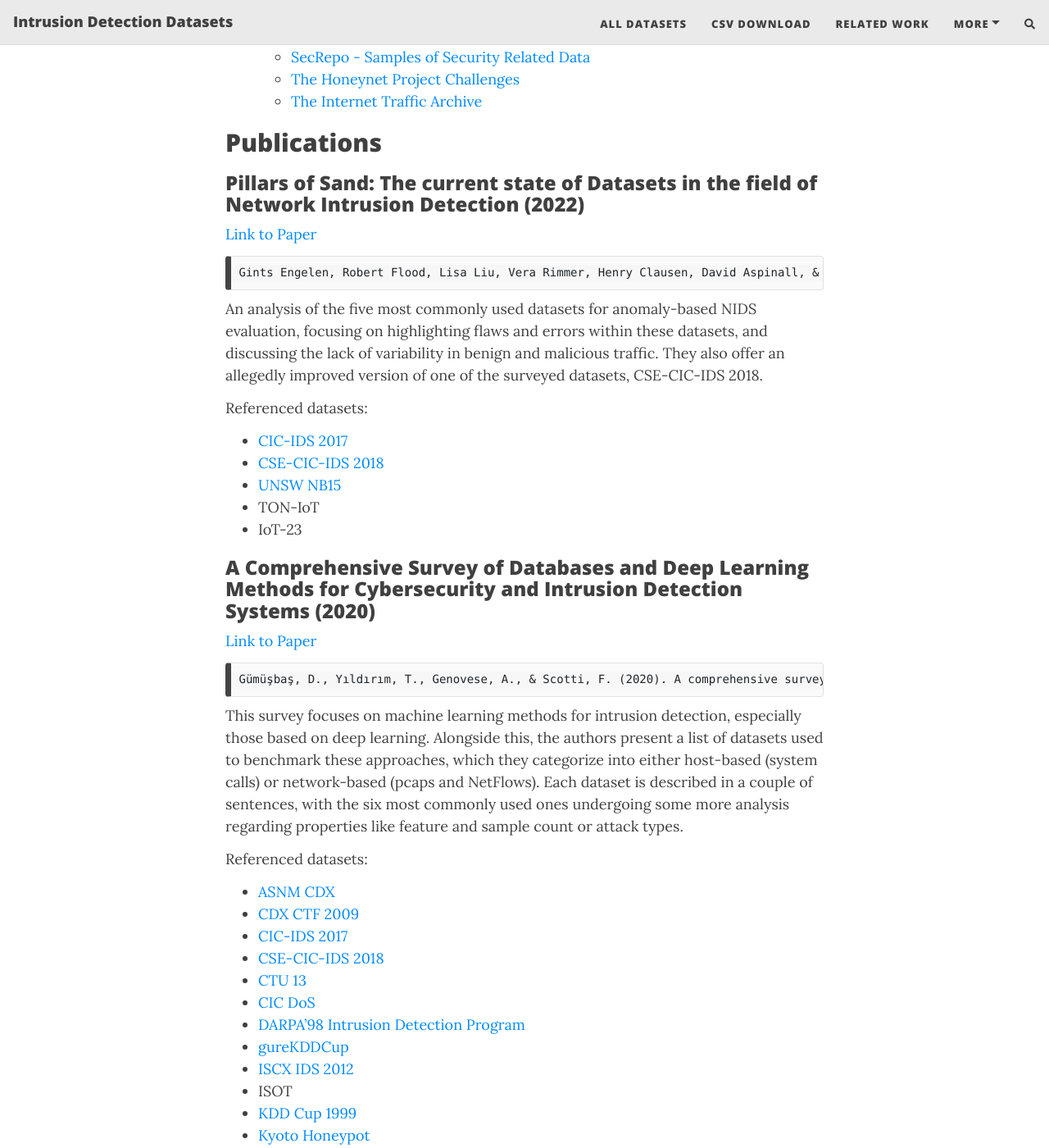
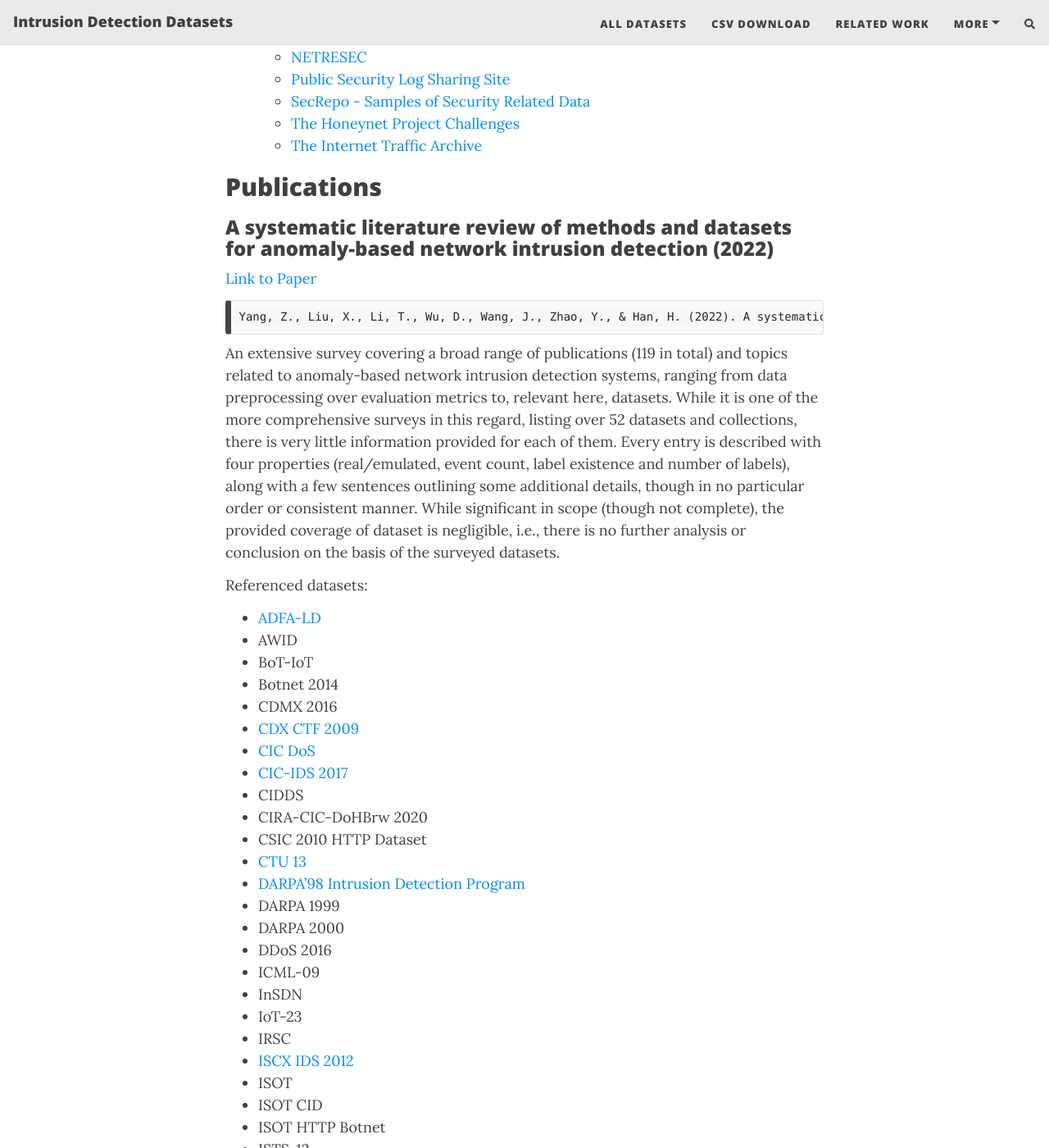
Before and after one commit to fkie-cad/COMIDDS, a Jekyll site: the page built from content/related_work.md, in a window 1280 px wide and 1400 px high, scrolled down 1172 px. Shown: the whole window at 82% size. Built offline with Jekyll 4.4.1, drawn with Linux system fonts in a browser that asks for light colours; nearby versions of some CDN libraries; comment, search, counter and statistics services are not loaded; some of the changed text lies outside the part shown.

Commit message:
Add Yang et al. to Related Work

````diff
--- a/content/related_work.md
+++ b/content/related_work.md
@@ -12,6 +12,7 @@
 ## Contents
 
 - Publications
+    - [A systematic literature review of methods and datasets for anomaly-based network intrusion detection (2022)](#a-systematic-literature-review-of-methods-and-datasets-for-anomaly-based-network-intrusion-detection-2022)
     - [Pillars of Sand: The current state of Datasets in the field of Network Intrusion Detection (2022)](#pillars-of-sand-the-current-state-of-datasets-in-the-field-of-network-intrusion-detection-2022)
     - [A Comprehensive Survey of Databases and Deep Learning Methods for Cybersecurity and Intrusion Detection Systems (2020)](#a-comprehensive-survey-of-databases-and-deep-learning-methods-for-cybersecurity-and-intrusion-detection-systems-2020)
     - [Are Public Intrusion Datasets Fit for Purpose Characterising the State of the Art in Intrusion Event Datasets (2020)](#are-public-intrusion-datasets-fit-for-purpose-characterising-the-state-of-the-art-in-intrusion-event-datasets-2020)
@@ -36,6 +37,71 @@
     - [The Internet Traffic Archive](#the-internet-traffic-archive)
 
 ## Publications
+
+### A systematic literature review of methods and datasets for anomaly-based network intrusion detection (2022)
+
+[Link to Paper](https://doi.org/10.1016/j.cose.2022.102675)
+```
+Yang, Z., Liu, X., Li, T., Wu, D., Wang, J., Zhao, Y., & Han, H. (2022). A systematic literature review of methods and datasets for anomaly-based network intrusion detection. Computers & Security, 116, 102675.
+```
+An extensive survey covering a broad range of publications (119 in total) and topics related to anomaly-based network intrusion detection systems, ranging from data preprocessing over evaluation metrics to, relevant here, datasets.
+While it is one of the more comprehensive surveys in this regard, listing over 52 datasets and collections, there is very little information provided for each of them.
+Every entry is described with four properties (real/emulated, event count, label existence and number of labels), along with a few sentences outlining some additional details, though in no particular order or consistent manner.
+While significant in scope (though not complete), the provided coverage of dataset is negligible, i.e., there is no further analysis or conclusion on the basis of the surveyed datasets.
+
+Referenced datasets:
+- [ADFA-LD](/intrusion-detection-datasets/content/datasets/adfa_ld)
+- AWID
+- BoT-IoT
+- Botnet 2014
+- CDMX 2016
+- [CDX CTF 2009](/intrusion-detection-datasets/content/datasets/cdx_2009)
+- [CIC DoS](/intrusion-detection-datasets/content/datasets/cic_dos)
+- [CIC-IDS 2017](/intrusion-detection-datasets/content/datasets/cic_ids2017)
+- CIDDS
+- CIRA-CIC-DoHBrw 2020
+- CSIC 2010 HTTP Dataset
+- [CTU 13](/intrusion-detection-datasets/content/datasets/ctu_13)
+- [DARPA'98 Intrusion Detection Program](/intrusion-detection-datasets/content/datasets/darpa98)
+- DARPA 1999
+- DARPA 2000
+- DDoS 2016
+- ICML-09
+- InSDN
+- IoT-23
+- IRSC
+- [ISCX IDS 2012](/intrusion-detection-datasets/content/datasets/iscx_ids_2012)
+- ISOT
+- ISOT CID
+- ISOT HTTP Botnet
+- ISTS-12
+- [KDD Cup 1999](/intrusion-detection-datasets/content/datasets/kdd_cup_1999)
+- Kharon
+- [Kyoto Honeypot](/intrusion-detection-datasets/content/datasets/kyoto_honeypot)
+- LDID
+- NCCDC
+- NDSec-1
+- [NGIDS-DS](/intrusion-detection-datasets/content/datasets/ngids_dataset)
+- [NSL-KDD](/intrusion-detection-datasets/content/datasets/nsl_kdd_dataset)
+- OPCUA
+- PUF
+- SANTA
+- SSENET 2011
+- SSENET 2014
+- SSHCure
+- SUEEE 2017
+- TRAbID
+- [Twente 2009](/intrusion-detection-datasets/content/datasets/twente_2009)
+- UCSD
+- [UGR'16](/intrusion-detection-datasets/content/datasets/ugr16)
+- [Unified Host and Network dataset](/intrusion-detection-datasets/content/datasets/unified_host_and_network_dataset)
+- [UNSW-NB15](/intrusion-detection-datasets/content/datasets/unsw_nb15)
+- Witty Worm
+
+Referenced collections:
+- CAIDA
+- DEFCON CTF Archive
+- MAWILab
 
 ### Pillars of Sand: The current state of Datasets in the field of Network Intrusion Detection (2022)
 
````
